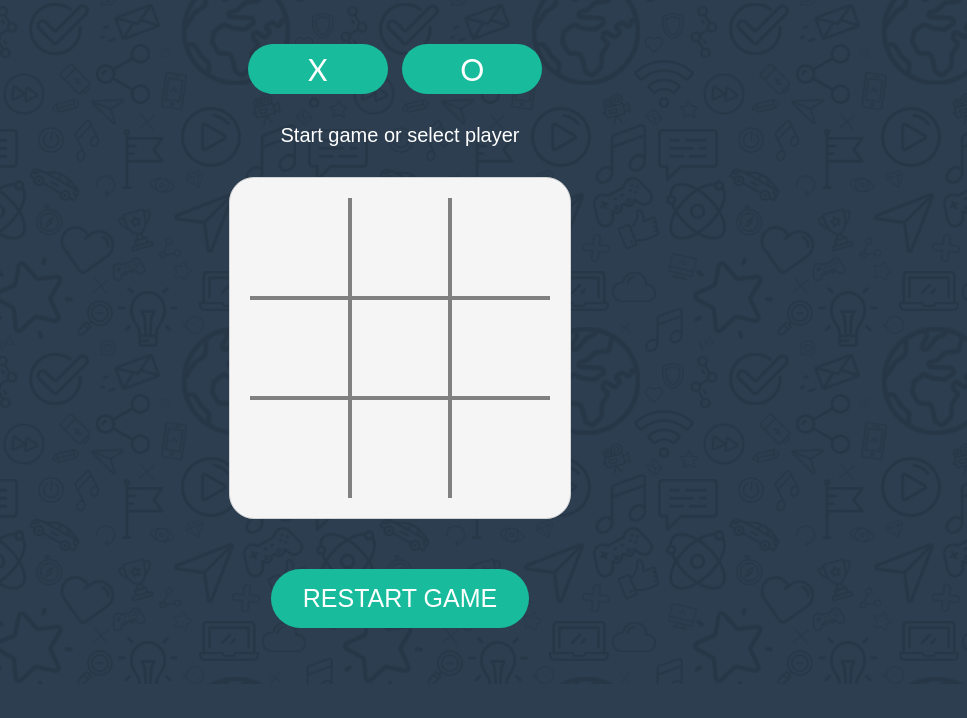
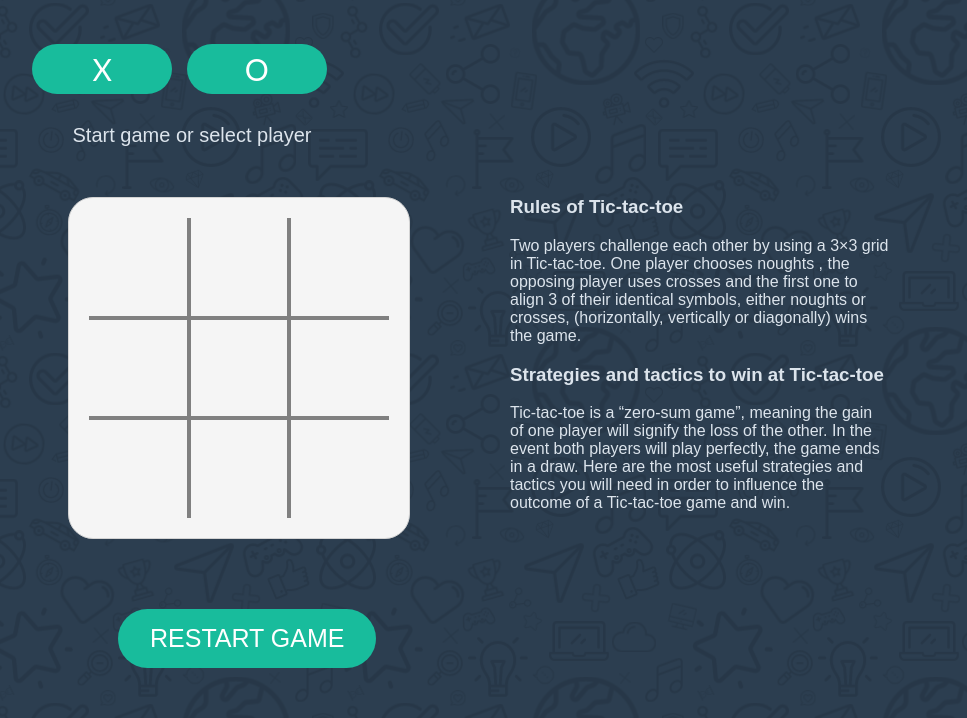
Before and after one commit to up2up/tic_tac_toe, a plain HTML site: page index.html in a window 1280 px wide. Shown: the part 116-834 px from the top of the page, without its empty margins (240-1207 px from the left). Before the commit the page ends 800 px from the top, so only its background shows below. Drawn offline with Linux system fonts and the light colour scheme.

Commit message:
add tic_tac_toe game description to page

```diff
--- a/index.html
+++ b/index.html
@@ -30,6 +30,7 @@
     <button class="figO">O</button>
   </div>
   <div class="runs">Start game or select player</div>
+  <div class="main">
     <div class="table">
       <div class="row">
         <div id="one" class="cell"></div>
@@ -47,6 +48,18 @@
         <div id="nine" class="cell"></div>
       </div>
     </div>
+
+    <div class="description">
+      <h3>Rules of Tic-tac-toe</h3>
+      <p>Two players challenge each other by using a 3×3 grid in Tic-tac-toe. One player chooses noughts , the opposing player
+        uses crosses and the first one to align 3 of their identical symbols, either noughts or crosses, (horizontally, vertically
+        or diagonally) wins the game.</p>
+      <h3>Strategies and tactics to win at Tic-tac-toe</h3>
+      <p>Tic-tac-toe is a “zero-sum game”, meaning the gain of one player will signify the loss of the other. In the event both
+        players will play perfectly, the game ends in a draw. Here are the most useful strategies and tactics you will need
+        in order to influence the outcome of a Tic-tac-toe game and win.</p>
+    </div>
+  </div>
   <button class="reset-button">RESTART GAME</button>
 
 
--- a/style.css
+++ b/style.css
@@ -9,30 +9,32 @@ body {
     background-color: #2C3E50;
 }
 
-h1{
+h1 {
     font-family: "CoolCrayon", "Lato", "Helvetica Neue", Helvetica, Arial, sans-serif;
     text-shadow: 2px 2px 16px #dce4ec;
     font-weight: 400;
     line-height: 1.1;
     font-size: 72px;
-    color:#dce4ec;
+    color: #dce4ec;
     font-style: oblique;
     margin-top: 10px;
     display: inline-block;
-    width:63%;
+    width: 48%;
     text-align: right;
 }
-.result-section{
+
+.result-section {
     color: white;
     display: inline-block;
-    padding-right:10px;
+    padding-right: 70px;
     width: 30%;
     text-align: right;
 }
 
-ul{
+ul {
     list-style: none;
 }
+
 li {
     display: inline-block;
     padding-left: 20px;
@@ -40,16 +42,15 @@ li {
     font-size: 20px;
 }
 
-.xwinning, .owinning{
+.xwinning, .owinning {
     text-align: center;
     padding-top: 5px;
 }
 
 .selection {
-    width: 800px;
+    width: 45%;
     height: 80px;
-    margin: 0 auto;
-    text-align: center;
+    text-align: right;
     margin-top: 15px;
 }
 
@@ -62,29 +63,48 @@ li {
     font-size: 30px;
     border-radius: 40px;
     background-color: #18bc9c;
-    background-clip:padding-box;
-    border:0px solid transparent;
+    background-clip: padding-box;
+    border: 0px solid transparent;
     font-family: "Lato", "Helvetica Neue", Helvetica, Arial, sans-serif;
     color: white;
 }
-.runs{
-    text-align: center;
+
+.runs {
+    text-align: right;
     margin-bottom: 30px;
-    color: white;
+    color: #dce4ec;
     font-size: 20px;
     padding: 0;
+    width: 43%;
+}
 
+.main {
+    display: flex;
+    flex-flow: row wrap;
 }
 
 .table {
-    display: table;
-    margin: 0 auto;
-    /* margin-top: 20px; */
+    /* display: table; */
+    margin: 20px 100px 20px 300px;
+    /* margin-left:300px; */
     table-layout: fixed;
     border: 1px solid lightgray;
-    padding:20px 20px 20px 20px;
+    padding: 20px 20px 20px 20px;
     border-radius: 25px;
-    background-color:whitesmoke;
+    background-color: whitesmoke;
+    display: inline-block;
+}
+
+.description {
+    display: inline-block;
+    height: 300px;
+    width: 30%;
+    color: #dce4ec;
+}
+
+.description p {
+    font-size: 16px;
+    font-weight: lighter;
 }
 
 .row {
@@ -128,7 +148,7 @@ li {
 }
 
 .reset-button {
-    margin: 50px auto;
+    margin: 50px 350px;
     display: block;
     padding: 15px 32px;
     text-align: center;
@@ -136,7 +156,7 @@ li {
     font-size: 25px;
     border-radius: 40px;
     background-color: #18bc9c;
-    background-clip:padding-box;
-    border:0px solid transparent;
+    background-clip: padding-box;
+    border: 0px solid transparent;
     color: white;
 }
```
Lines whose indentation alone changed are shown as unchanged.
